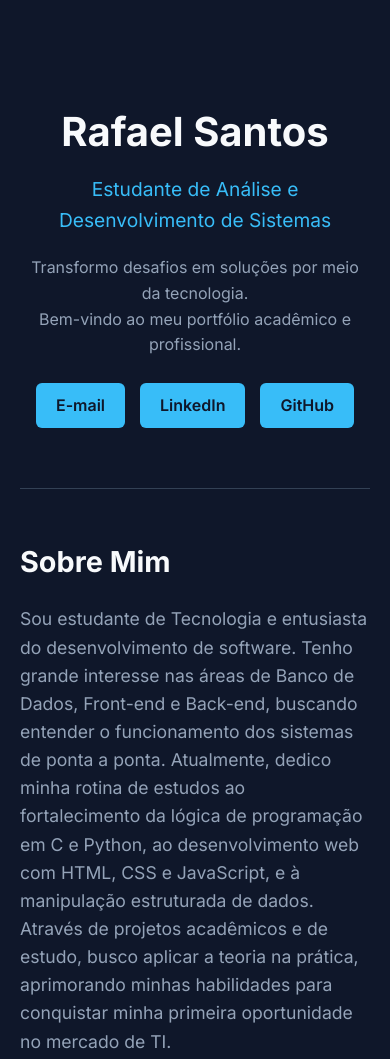
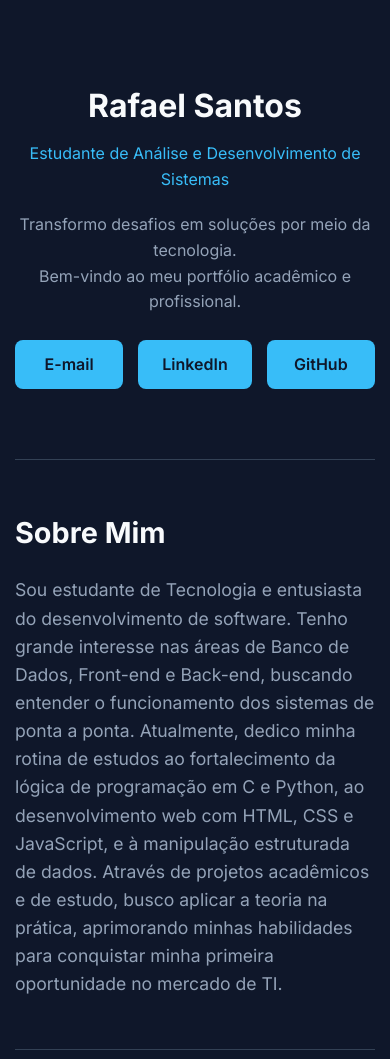
Before and after one commit to Rafael-Santos-Tech/rafael-portfolio, a plain HTML site: page index.html in a window 390 px wide. Shown: the top 1059 px of the page. Drawn offline with Linux system fonts and the light colour scheme.

Commit message:
Adiciona efeitos de hover, sombras e responsividade ao CSS

```diff
--- a/style.css
+++ b/style.css
@@ -87,8 +87,9 @@ h2 {
 }
 
 .skill-card:hover {
-    transform: translateY(-3px);
+    transform: translateY(-5px);
     border-color: var(--accent);
+    box-shadow: 0 4px 20px rgba(56, 189, 248, 0.15);
 }
 
 /* --- PROJETOS --- */
@@ -98,6 +99,14 @@ h2 {
     border-radius: 10px;
     border: 1px solid #334155;
     margin-top: 20px;
+    box-shadow: 0 4px 6px -1px rgba(0, 0, 0, 0.1), 0 2px 4px -1px rgba(0, 0, 0, 0.06);
+    transition: transform 0.3s ease, box-shadow 0.3s ease;
+}
+
+.project-card:hover {
+    transform: translateY(-5px);
+    box-shadow: 0 10px 15px -3px rgba(0, 0, 0, 0.3);
+    border-color: #475569;
 }
 
 .project-card h3 {
@@ -114,15 +123,17 @@ h2 {
     display: inline-block;
     background-color: var(--accent);
     color: var(--bg-color);
-    padding: 10px 20px;
-    border-radius: 6px;
+    padding: 12px 24px;
+    border-radius: 8px;
     text-decoration: none;
     font-weight: 600;
-    transition: background-color 0.2s;
+    transition: all 0.3s ease;
 }
 
 .btn:hover {
     background-color: var(--accent-hover);
+    transform: scale(1.05);
+    box-shadow: 0 4px 12px rgba(14, 165, 233, 0.3);
 }
 
 /* --- RODAPÉ --- */
@@ -137,3 +148,24 @@ footer a {
     color: var(--accent);
     text-decoration: none;
 }
+
+/* --- RESPONSIVIDADE MOBILE --- */
+@media (max-width: 600px) {
+    header h1 {
+        font-size: 2rem;
+    }
+
+    header p {
+        font-size: 1rem;
+    }
+
+    .container {
+        padding: 20px 15px;
+    }
+
+    .btn {
+        width: 100%;
+        text-align: center;
+        margin-bottom: 10px;
+    }
+}
```
